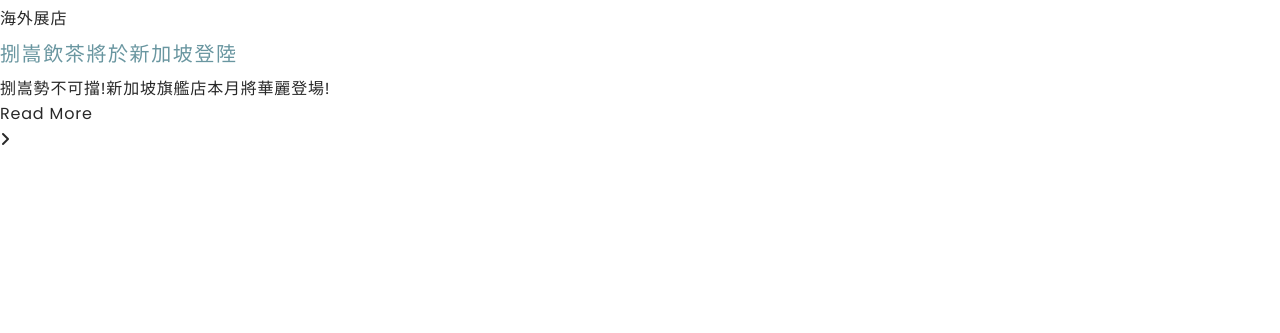
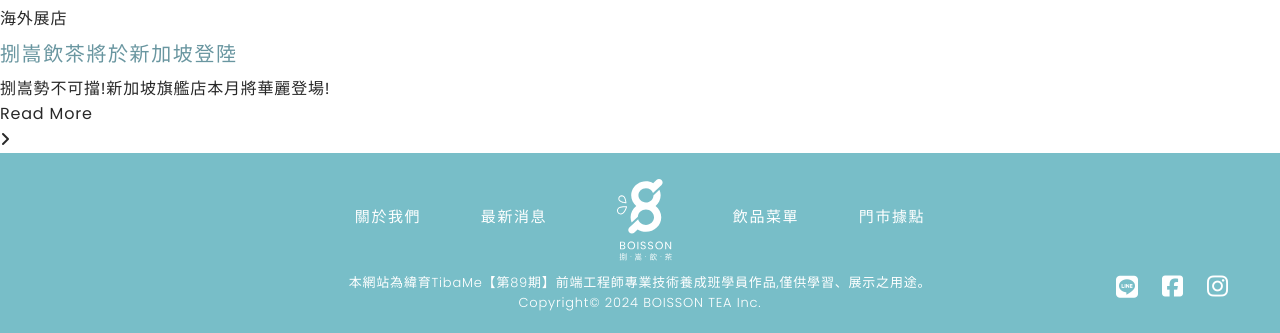
Before and after one commit to gabiwritecode/THD104_G2, a PHP site: page /info.html in a window 1280 px wide. Shown: the part 5914-6247 px from the top of the page. Before the commit the page ends 6059 px from the top, so only its background shows below. Run offline with PHP 8.4, Linux system fonts and the light colour scheme; style sheets or scripts are compiled from the project's sources.

Commit message:
change info sass @Gabriel

```diff
--- a/info.html
+++ b/info.html
@@ -9,6 +9,23 @@
   <title>最新消息-捌嵩飲茶</title>
 </head>
 <body class="info-body">
+    <header>
+    <nav>
+        <a href="./index.html"><img src="./image/pic/icon/logo.svg" alt=""></a>
+        <ul class="empty"></ul>
+        <ul class="menu">
+            <li><a href="./about.html">關於我們</a></li>
+            <li><a href="./info.html">最新消息</a></li>
+            <li><a href="./products.html">飲品菜單</a></li>
+            <li><a href="#">門市據點</a></li>
+        </li>
+    </ul>
+    <ul class="member_btn">
+        <li><a href="#"><i class="fa-solid fa-user"></i></a></li>
+        <li><a href="#"><i class="fa-solid fa-cart-shopping"></i></a></li>
+    </ul>
+</nav>
+</header>
   <main class="info-main">
     <h1 class="info-title">最新消息</h1>
     <h2 class="info-subtitle">商品資訊</h2>
@@ -176,7 +193,26 @@
       <i id="right2" class="fa-solid fa-angle-right"></i>
     </section>
   </main>
-
+  <footer>
+    <!-- <ul class="empty"></ul> -->
+    <div class="footer">
+        <ul class="menu">
+            <li><a href="./about.html">關於我們</a></li>
+            <li><a href="./info.html">最新消息</a></li>
+            <li><img src="./image/pic/icon/logo2.svg" alt=""></li>
+                <li><a href="./products.html">飲品菜單</a></li>
+                <li><a href="#">門市據點</a></li>
+                </li>
+        </ul>
+        <p>本網站為緯育TibaMe【第89期】前端工程師專業技術養成班學員作品,僅供學習、展示之用途。</p>
+            <p>Copyright© 2024 BOISSON TEA Inc.</p>
+        <ul class="btn">
+            <li><a href="#"><i class="fa-brands fa-line"></i></a></li>
+            <li><a href="#"><i class="fa-brands fa-square-facebook"></i></a></li>
+            <li><a href="#"><i class="fa-brands fa-instagram"></i></a></li>
+        </ul>
+    </div>
+</footer>
   <script src="./js/info.js"></script>
 </body>
 </html>
--- a/sass/page/_info.scss
+++ b/sass/page/_info.scss
@@ -15,13 +15,13 @@
 /* 標題大小 */
 .info-title{
   font-size: 24px;
-  color: #6996A0;
+  color: $color2;
   text-align: center;
   margin-block: 60px;
 }
 .info-subtitle{
   font-size: 20px;
-  color: #6996A0;
+  color: $color2;
   font-weight: 400;
   padding-left: 20px;
 }
--- a/src/info.html
+++ b/src/info.html
@@ -9,6 +9,7 @@
   <title>最新消息-捌嵩飲茶</title>
 </head>
 <body class="info-body">
+    @@include('./layout/header.html')
   <main class="info-main">
     <h1 class="info-title">最新消息</h1>
     <h2 class="info-subtitle">商品資訊</h2>
@@ -176,7 +177,7 @@
       <i id="right2" class="fa-solid fa-angle-right"></i>
     </section>
   </main>
-
+  @@include('./layout/footer.html')
   <script src="./js/info.js"></script>
 </body>
 </html>
```
